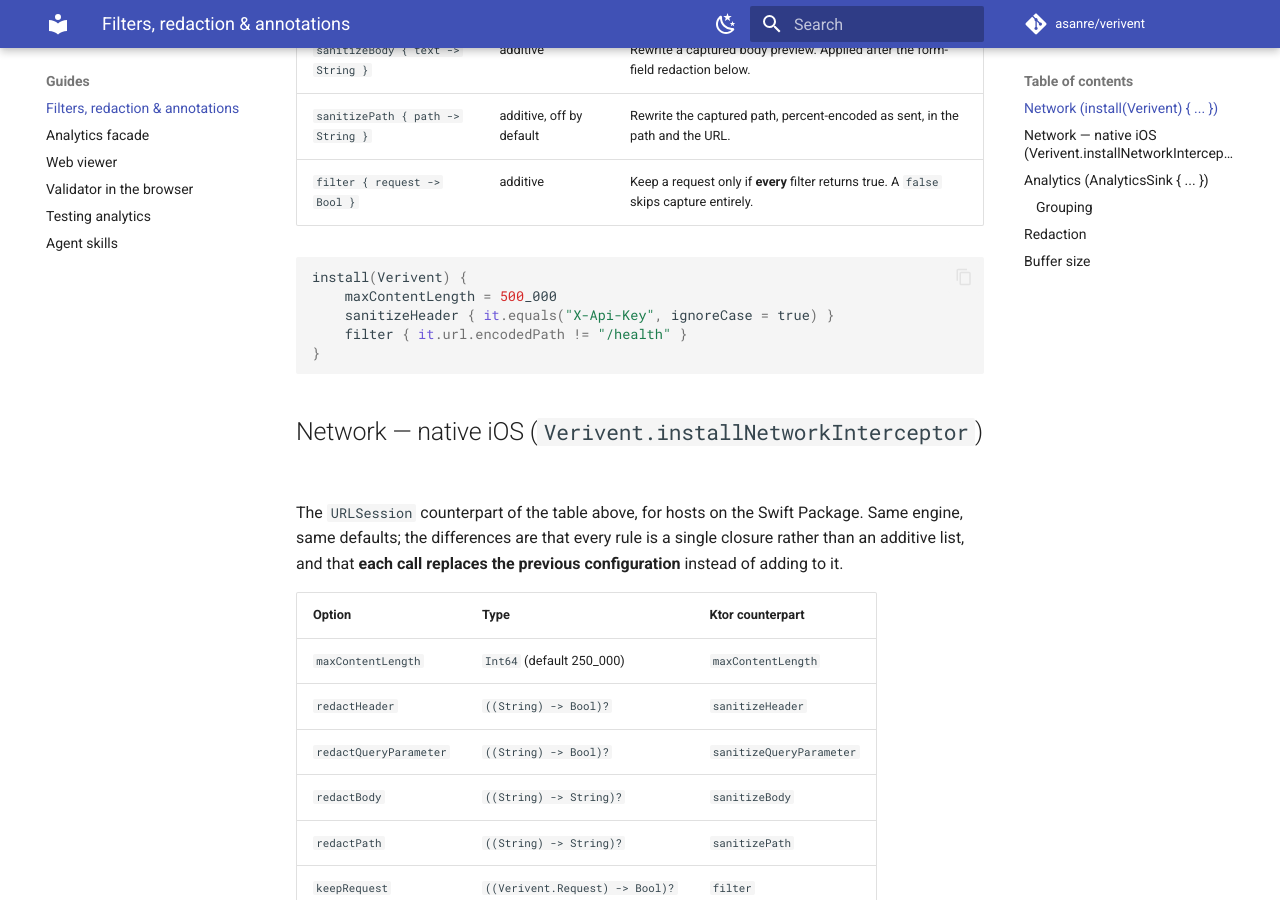
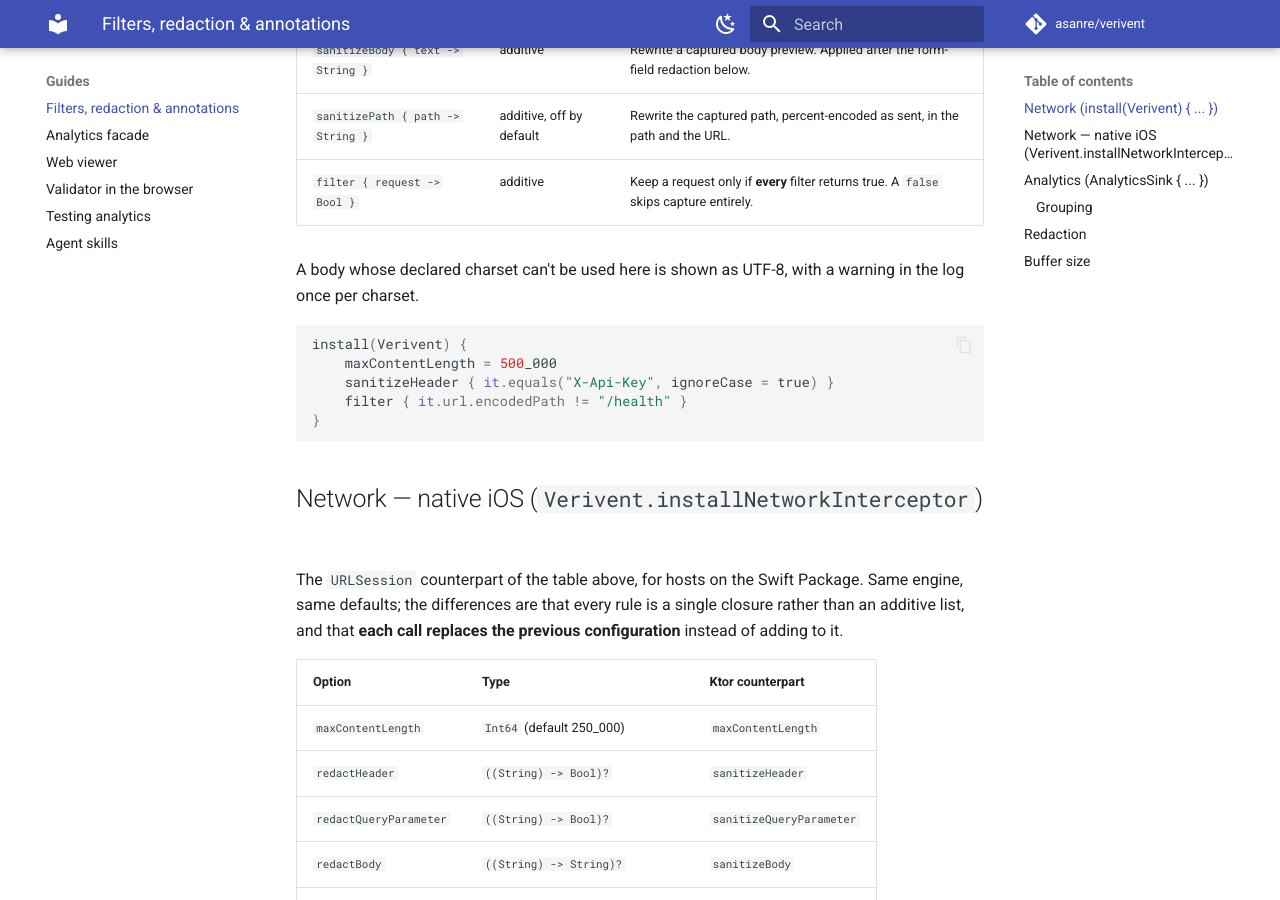
Before and after one commit to asanre/verivent, an MkDocs documentation site: the page built from docs/filters-redaction-annotations.md, in a window 1280 px wide and 900 px high, scrolled down 581 px. Built offline with MkDocs 1.6.1 and Material for MkDocs 9.7.7, drawn with Linux system fonts in a browser that asks for light colours; comment, search, counter and statistics services are not loaded; some of the changed text lies outside the part shown.

Commit message:
docs: say what happens to an unusable charset and to an evicted group's opener

````diff
--- a/docs/filters-redaction-annotations.md
+++ b/docs/filters-redaction-annotations.md
@@ -12,6 +12,9 @@
 | `sanitizeBody { text -> String }` | additive | Rewrite a captured body preview. Applied after the form-field redaction below. |
 | `sanitizePath { path -> String }` | additive, off by default | Rewrite the captured path, percent-encoded as sent, in the path and the URL. |
 | `filter { request -> Bool }` | additive | Keep a request only if **every** filter returns true. A `false` skips capture entirely. |
+
+A body whose declared charset can't be used here is shown as UTF-8, with a warning in the log
+once per charset.
 
 ```kotlin
 install(Verivent) {
@@ -88,6 +91,7 @@
 - Reconfiguring later only affects events captured from then on — it does not regroup the buffer.
 - Each matching event opens a *new* group, so revisiting a screen shows up as a second section
   rather than merging into the first.
+- A collapsed group stays collapsed when its opening event leaves the buffer.
 
 Grouping only exists where events are captured: the viewers group the timeline as soon as an event
 carries a group label, and show one flat list otherwise. The viewers have no switch of their own: to turn
````
